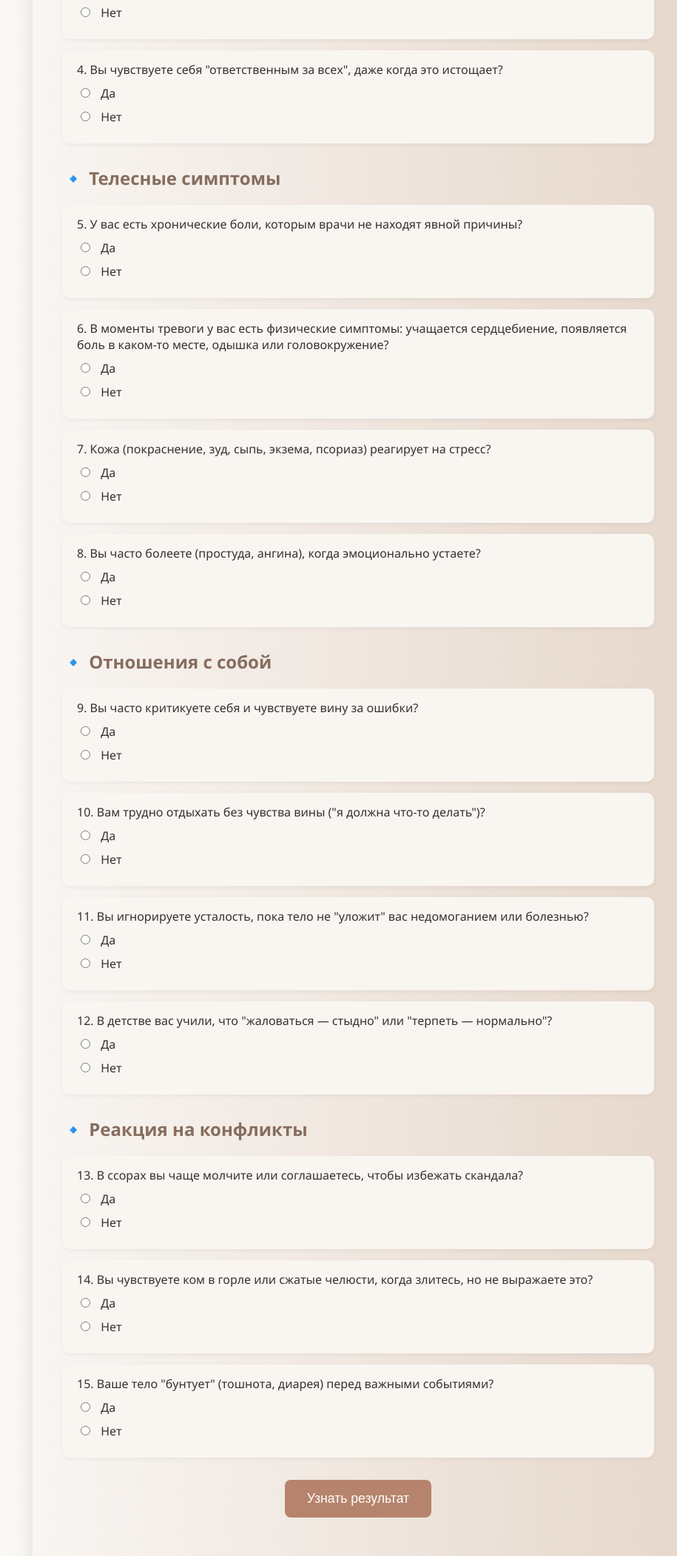
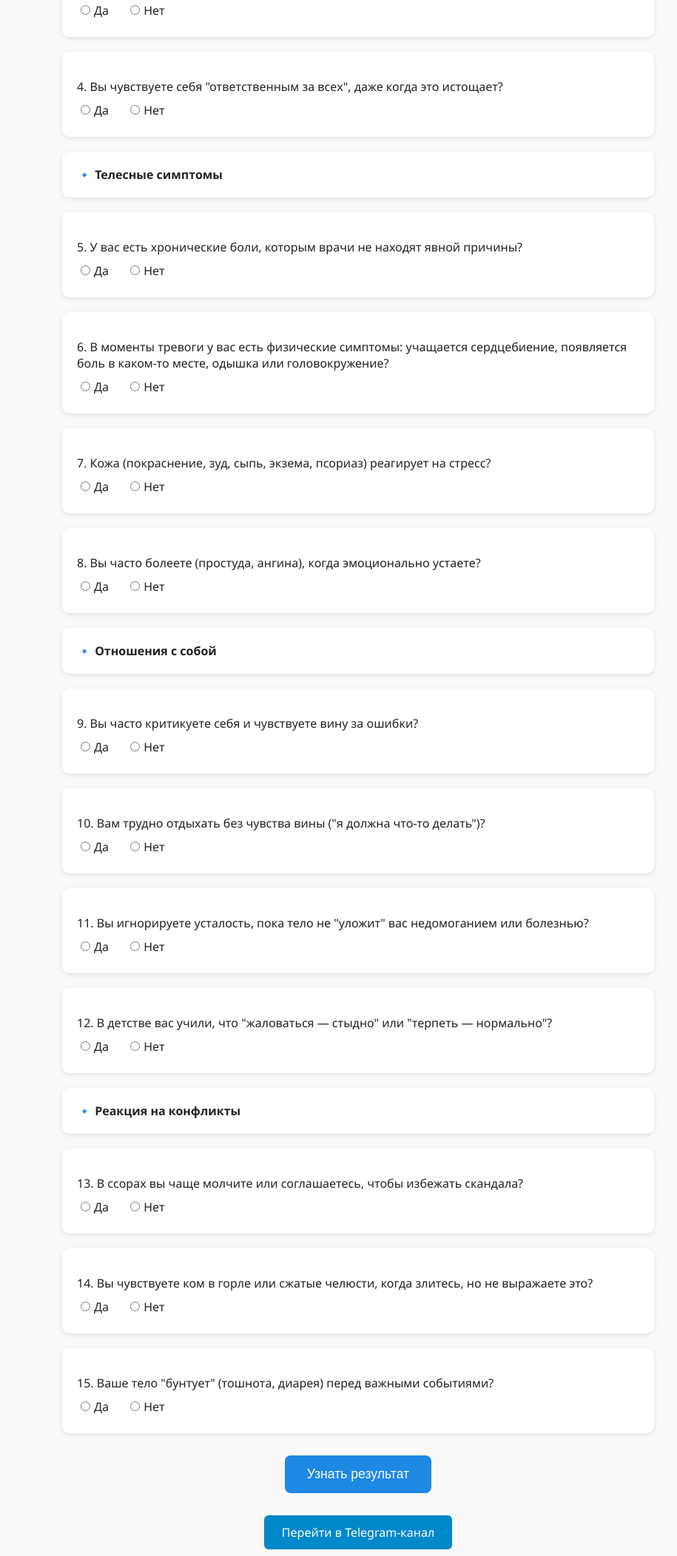
Before and after one commit to Yluankina76/Test, a plain HTML site: page index.html in a window 1280 px wide. Shown: the part 616-2720 px from the top of the page at 74% size, without its empty margins (156-1071 px from the left). Drawn offline with Linux system fonts and the light colour scheme.

Commit message:
Update index.html

```diff
--- a/index.html
+++ b/index.html
@@ -4,62 +4,76 @@
   <meta charset="UTF-8" />
   <title>Склонность к психосоматике</title>
   <style>
+    @keyframes fadeIn {
+      from { opacity: 0; transform: translateY(20px); }
+      to { opacity: 1; transform: translateY(0); }
+    }
+
     body {
-      background: linear-gradient(to right, #fdfcfb, #e2d1c3);
+      background-color: #f9f9f9;
       font-family: 'Segoe UI', Tahoma, Geneva, Verdana, sans-serif;
-      color: #333;
+      color: #222;
       padding: 40px;
       max-width: 800px;
       margin: auto;
       border-radius: 16px;
-      box-shadow: 0 10px 25px rgba(0, 0, 0, 0.1);
-      background-color: white;
+      animation: fadeIn 1s ease-in;
     }
 
     h1 {
       text-align: center;
-      color: #543c2f;
+      color: #1e88e5;
       margin-bottom: 30px;
+      animation: fadeIn 1s ease-in;
     }
 
     h2 {
-      color: #876d5e;
+      color: #1976d2;
       margin-top: 30px;
+      animation: fadeIn 1s ease-in;
     }
 
     .question {
-      background: #f9f5f1;
+      background: #ffffff;
       border-radius: 10px;
-      padding: 15px 20px;
-      margin-bottom: 15px;
-      box-shadow: 0 2px 6px rgba(0,0,0,0.05);
+      padding: 20px;
+      margin-bottom: 20px;
+      box-shadow: 0 2px 6px rgba(0, 0, 0, 0.1);
+      animation: fadeIn 1s ease-in;
     }
 
-    label {
-      display: block;
-      margin: 10px 0;
+    .question p {
+      margin-bottom: 10px;
+    }
+
+    .answers label {
+      display: inline-block;
+      margin-right: 20px;
+      margin-bottom: 5px;
       cursor: pointer;
     }
 
     input[type="radio"] {
-      margin-right: 10px;
+      margin-right: 5px;
     }
 
     button {
-      background-color: #b6846c;
+      background-color: #1e88e5;
       color: white;
       border: none;
       padding: 15px 30px;
       border-radius: 8px;
       font-size: 1.1em;
       cursor: pointer;
-      transition: background-color 0.3s ease;
+      transition: background-color 0.3s ease, transform 0.2s;
       display: block;
       margin: 30px auto;
+      animation: fadeIn 1s ease-in;
     }
 
     button:hover {
-      background-color: #9d6e58;
+      background-color: #1565c0;
+      transform: scale(1.05);
     }
 
     .result {
@@ -67,92 +81,142 @@
       font-weight: bold;
       font-size: 1.2em;
       text-align: center;
-      color: #4d2e1f;
+      color: #0d47a1;
+      animation: fadeIn 1s ease-in;
     }
 
-    a {
-      color: #b6846c;
+    .tg-button {
+      text-align: center;
+      margin-top: 20px;
+    }
+
+    .tg-button a {
+      display: inline-block;
+      background-color: #0088cc;
+      color: white;
+      padding: 12px 24px;
+      border-radius: 6px;
+      font-size: 1em;
       text-decoration: none;
+      transition: background-color 0.3s ease;
+    }
+
+    .tg-button a:hover {
+      background-color: #006fa3;
     }
   </style>
 </head>
 <body>
-  <h1>Склонность к психосоматике</h1>
-  <p style="text-align:center">Ваше тело кричит о проблеме?</p>
+  <h1>Склонность к психосоматике. Ваше тело кричит о проблеме?</h1>
 
   <form id="quizForm">
-    <h2>🔹 Эмоции и стресс</h2>
-    <div class="question">1. Вы часто подавляете эмоции (гнев, обиду, печаль), вместо того чтобы проживать их?
-      <label><input type="radio" name="q1" value="yes" /> Да</label>
-      <label><input type="radio" name="q1" value="no" /> Нет</label>
+    <!-- Questions -->
+    <div class="question"><strong>🔹 Эмоции и стресс</strong></div>
+    <div class="question"><p>1. Вы часто подавляете эмоции (гнев, обиду, печаль), вместо того чтобы проживать их?</p>
+      <div class="answers">
+        <label><input type="radio" name="q1" value="yes">Да</label>
+        <label><input type="radio" name="q1" value="no">Нет</label>
+      </div>
     </div>
-    <div class="question">2. Вам сложно говорить о своих переживаниях, даже с близкими?
-      <label><input type="radio" name="q2" value="yes" /> Да</label>
-      <label><input type="radio" name="q2" value="no" /> Нет</label>
+    <div class="question"><p>2. Вам сложно говорить о своих переживаниях, даже с близкими?</p>
+      <div class="answers">
+        <label><input type="radio" name="q2" value="yes">Да</label>
+        <label><input type="radio" name="q2" value="no">Нет</label>
+      </div>
     </div>
-    <div class="question">3. После стресса у вас часто появляются физические симптомы (головная боль, тошнота, напряжение, слабость в теле)?
-      <label><input type="radio" name="q3" value="yes" /> Да</label>
-      <label><input type="radio" name="q3" value="no" /> Нет</label>
+    <div class="question"><p>3. После стресса у вас часто появляются физические симптомы (головная боль, тошнота, напряжение, слабость в теле)?</p>
+      <div class="answers">
+        <label><input type="radio" name="q3" value="yes">Да</label>
+        <label><input type="radio" name="q3" value="no">Нет</label>
+      </div>
     </div>
-    <div class="question">4. Вы чувствуете себя "ответственным за всех", даже когда это истощает?
-      <label><input type="radio" name="q4" value="yes" /> Да</label>
-      <label><input type="radio" name="q4" value="no" /> Нет</label>
+    <div class="question"><p>4. Вы чувствуете себя "ответственным за всех", даже когда это истощает?</p>
+      <div class="answers">
+        <label><input type="radio" name="q4" value="yes">Да</label>
+        <label><input type="radio" name="q4" value="no">Нет</label>
+      </div>
     </div>
 
-    <h2>🔹 Телесные симптомы</h2>
-    <div class="question">5. У вас есть хронические боли, которым врачи не находят явной причины?
-      <label><input type="radio" name="q5" value="yes" /> Да</label>
-      <label><input type="radio" name="q5" value="no" /> Нет</label>
+    <div class="question"><strong>🔹 Телесные симптомы</strong></div>
+    <div class="question"><p>5. У вас есть хронические боли, которым врачи не находят явной причины?</p>
+      <div class="answers">
+        <label><input type="radio" name="q5" value="yes">Да</label>
+        <label><input type="radio" name="q5" value="no">Нет</label>
+      </div>
     </div>
-    <div class="question">6. В моменты тревоги у вас есть физические симптомы: учащается сердцебиение, появляется боль в каком-то месте, одышка или головокружение?
-      <label><input type="radio" name="q6" value="yes" /> Да</label>
-      <label><input type="radio" name="q6" value="no" /> Нет</label>
+    <div class="question"><p>6. В моменты тревоги у вас есть физические симптомы: учащается сердцебиение, появляется боль в каком-то месте, одышка или головокружение?</p>
+      <div class="answers">
+        <label><input type="radio" name="q6" value="yes">Да</label>
+        <label><input type="radio" name="q6" value="no">Нет</label>
+      </div>
     </div>
-    <div class="question">7. Кожа (покраснение, зуд, сыпь, экзема, псориаз) реагирует на стресс?
-      <label><input type="radio" name="q7" value="yes" /> Да</label>
-      <label><input type="radio" name="q7" value="no" /> Нет</label>
+    <div class="question"><p>7. Кожа (покраснение, зуд, сыпь, экзема, псориаз) реагирует на стресс?</p>
+      <div class="answers">
+        <label><input type="radio" name="q7" value="yes">Да</label>
+        <label><input type="radio" name="q7" value="no">Нет</label>
+      </div>
     </div>
-    <div class="question">8. Вы часто болеете (простуда, ангина), когда эмоционально устаете?
-      <label><input type="radio" name="q8" value="yes" /> Да</label>
-      <label><input type="radio" name="q8" value="no" /> Нет</label>
+    <div class="question"><p>8. Вы часто болеете (простуда, ангина), когда эмоционально устаете?</p>
+      <div class="answers">
+        <label><input type="radio" name="q8" value="yes">Да</label>
+        <label><input type="radio" name="q8" value="no">Нет</label>
+      </div>
     </div>
 
-    <h2>🔹 Отношения с собой</h2>
-    <div class="question">9. Вы часто критикуете себя и чувствуете вину за ошибки?
-      <label><input type="radio" name="q9" value="yes" /> Да</label>
-      <label><input type="radio" name="q9" value="no" /> Нет</label>
+    <div class="question"><strong>🔹 Отношения с собой</strong></div>
+    <div class="question"><p>9. Вы часто критикуете себя и чувствуете вину за ошибки?</p>
+      <div class="answers">
+        <label><input type="radio" name="q9" value="yes">Да</label>
+        <label><input type="radio" name="q9" value="no">Нет</label>
+      </div>
     </div>
-    <div class="question">10. Вам трудно отдыхать без чувства вины ("я должна что-то делать")?
-      <label><input type="radio" name="q10" value="yes" /> Да</label>
-      <label><input type="radio" name="q10" value="no" /> Нет</label>
+    <div class="question"><p>10. Вам трудно отдыхать без чувства вины ("я должна что-то делать")?</p>
+      <div class="answers">
+        <label><input type="radio" name="q10" value="yes">Да</label>
+        <label><input type="radio" name="q10" value="no">Нет</label>
+      </div>
     </div>
-    <div class="question">11. Вы игнорируете усталость, пока тело не "уложит" вас недомоганием или болезнью?
-      <label><input type="radio" name="q11" value="yes" /> Да</label>
-      <label><input type="radio" name="q11" value="no" /> Нет</label>
+    <div class="question"><p>11. Вы игнорируете усталость, пока тело не "уложит" вас недомоганием или болезнью?</p>
+      <div class="answers">
+        <label><input type="radio" name="q11" value="yes">Да</label>
+        <label><input type="radio" name="q11" value="no">Нет</label>
+      </div>
     </div>
-    <div class="question">12. В детстве вас учили, что "жаловаться — стыдно" или "терпеть — нормально"?
-      <label><input type="radio" name="q12" value="yes" /> Да</label>
-      <label><input type="radio" name="q12" value="no" /> Нет</label>
+    <div class="question"><p>12. В детстве вас учили, что "жаловаться — стыдно" или "терпеть — нормально"?</p>
+      <div class="answers">
+        <label><input type="radio" name="q12" value="yes">Да</label>
+        <label><input type="radio" name="q12" value="no">Нет</label>
+      </div>
     </div>
 
-    <h2>🔹 Реакция на конфликты</h2>
-    <div class="question">13. В ссорах вы чаще молчите или соглашаетесь, чтобы избежать скандала?
-      <label><input type="radio" name="q13" value="yes" /> Да</label>
-      <label><input type="radio" name="q13" value="no" /> Нет</label>
+    <div class="question"><strong>🔹 Реакция на конфликты</strong></div>
+    <div class="question"><p>13. В ссорах вы чаще молчите или соглашаетесь, чтобы избежать скандала?</p>
+      <div class="answers">
+        <label><input type="radio" name="q13" value="yes">Да</label>
+        <label><input type="radio" name="q13" value="no">Нет</label>
+      </div>
     </div>
-    <div class="question">14. Вы чувствуете ком в горле или сжатые челюсти, когда злитесь, но не выражаете это?
-      <label><input type="radio" name="q14" value="yes" /> Да</label>
-      <label><input type="radio" name="q14" value="no" /> Нет</label>
+    <div class="question"><p>14. Вы чувствуете ком в горле или сжатые челюсти, когда злитесь, но не выражаете это?</p>
+      <div class="answers">
+        <label><input type="radio" name="q14" value="yes">Да</label>
+        <label><input type="radio" name="q14" value="no">Нет</label>
+      </div>
     </div>
-    <div class="question">15. Ваше тело "бунтует" (тошнота, диарея) перед важными событиями?
-      <label><input type="radio" name="q15" value="yes" /> Да</label>
-      <label><input type="radio" name="q15" value="no" /> Нет</label>
+    <div class="question"><p>15. Ваше тело "бунтует" (тошнота, диарея) перед важными событиями?</p>
+      <div class="answers">
+        <label><input type="radio" name="q15" value="yes">Да</label>
+        <label><input type="radio" name="q15" value="no">Нет</label>
+      </div>
     </div>
 
     <button type="button" onclick="calculateResult()">Узнать результат</button>
   </form>
 
   <div class="result" id="result"></div>
+
+  <div class="tg-button">
+    <a href="https://t.me/Uliana_Uliankina" target="_blank">Перейти в Telegram-канал</a>
+  </div>
 
   <script>
     function calculateResult() {
@@ -177,7 +241,6 @@
         message = "🔥  Яркая психосоматика. Рекомендуется работа с психологом и телесные практики (дыхание, массаж, йога).";
       }
 
-      message += '<br><br>💡 Что делать?👉 <a href="https://t.me/Uliana_Uliankina" target="_blank">@Uliana_Uliankina</a>';
       document.getElementById("result").innerHTML = message;
     }
   </script>
```
